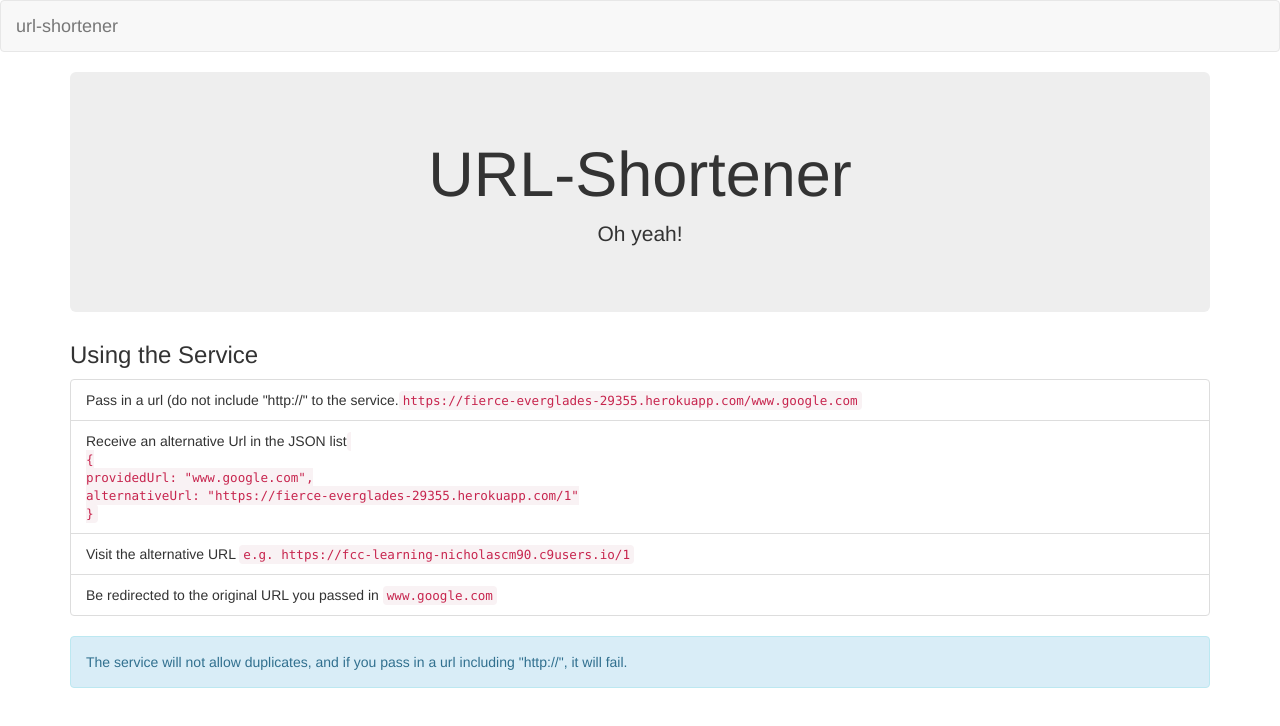
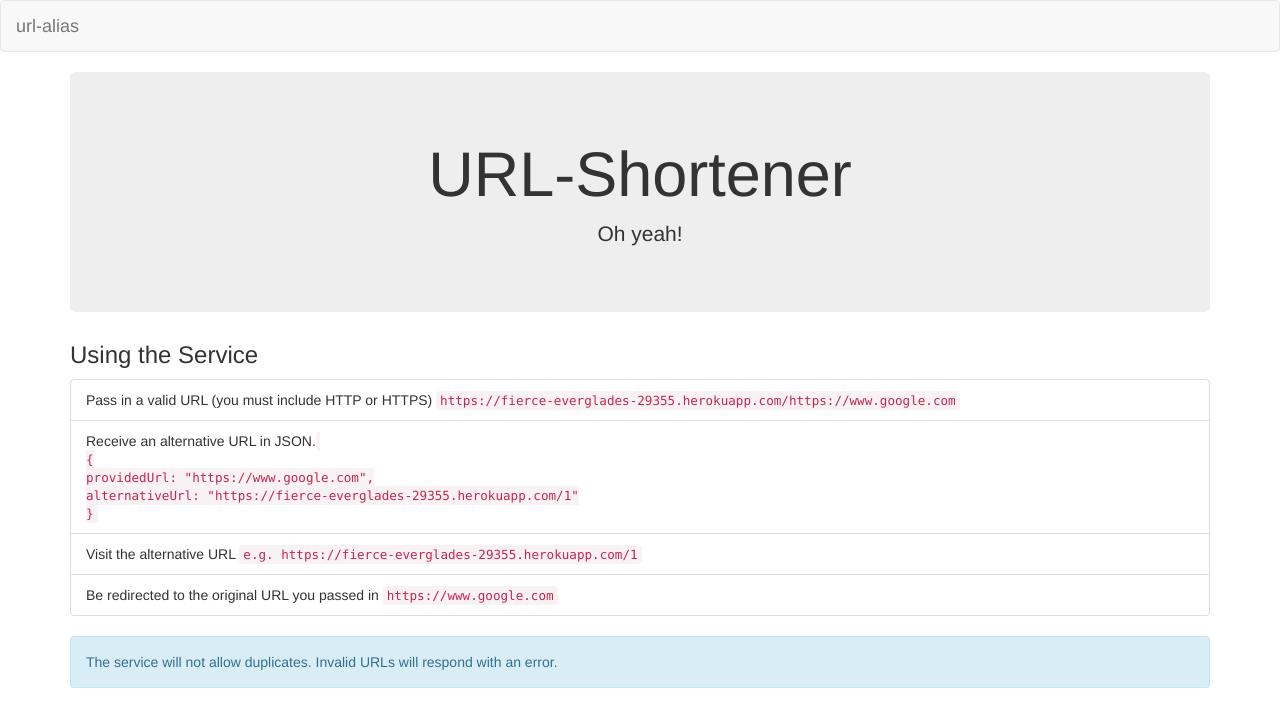
Before and after one commit to nicholascm/alternative-url, a website: page view/index.html in a window 1280 px wide. Drawn offline with nearby package versions, Linux system fonts and the light colour scheme.

Commit message:
better instructions

```diff
--- a/index.js
+++ b/index.js
@@ -4,7 +4,7 @@ var app = new express();
 
 var validator = require('./js/validator.js');
 
-var valid = new validator('https?:\/\/www\.[a-z]{1,100}\.[a-z]{2,3}\/.*');
+var valid = new validator('https?:\/\/www\.[a-z]{1,100}\.[a-z]{2,3}.*');
 
 var baseAppUrl = "https://fierce-everglades-29355.herokuapp.com/";
 
--- a/view/index.html
+++ b/view/index.html
@@ -15,8 +15,7 @@
   <div class="container-fluid">
     <div class="navbar-header">
       <a class="navbar-brand" href="#">
-         url-shortener
-       <!-- <img alt="Brand" src="..."> -->
+         url-alias
       </a>
     </div>
   </div>
@@ -39,20 +38,20 @@
    <h3>Using the Service</h3>
 
     <ol class = "list-group">
-        <li class = "list-group-item">Pass in a url (do not include "http://" to the service.<code>https://fierce-everglades-29355.herokuapp.com/www.google.com</code></li>
-        <li class = "list-group-item">Receive an alternative Url in the JSON list
+        <li class = "list-group-item">Pass in a valid URL (you must include HTTP or HTTPS) <code>https://fierce-everglades-29355.herokuapp.com/https://www.google.com</code></li>
+        <li class = "list-group-item">Receive an alternative URL in JSON.
             <code> <br>
                 { <br>
-                    providedUrl: "www.google.com", <br>
-                    alternativeUrl: "https://fierce-everglades-29355.herokuapp.com/1"<br>
+                        providedUrl: "https://www.google.com", <br>
+                        alternativeUrl: "https://fierce-everglades-29355.herokuapp.com/1"<br>
                 } <br>
             </code>
         </li>
-        <li class = "list-group-item">Visit the alternative URL <code> e.g. https://fcc-learning-nicholascm90.c9users.io/1 </code></li>
-        <li class = "list-group-item">Be redirected to the original URL you passed in <code>www.google.com</code></li>
+        <li class = "list-group-item">Visit the alternative URL <code> e.g. https://fierce-everglades-29355.herokuapp.com/1 </code></li>
+        <li class = "list-group-item">Be redirected to the original URL you passed in <code>https://www.google.com</code></li>
     </ol>
 
-    <div class="alert alert-info" role="alert">The service will not allow duplicates, and if you pass in a url including "http://", it will fail.</div>
+    <div class="alert alert-info" role="alert">The service will not allow duplicates. Invalid URLs will respond with an error.</div>
 
 </div>
 
```
